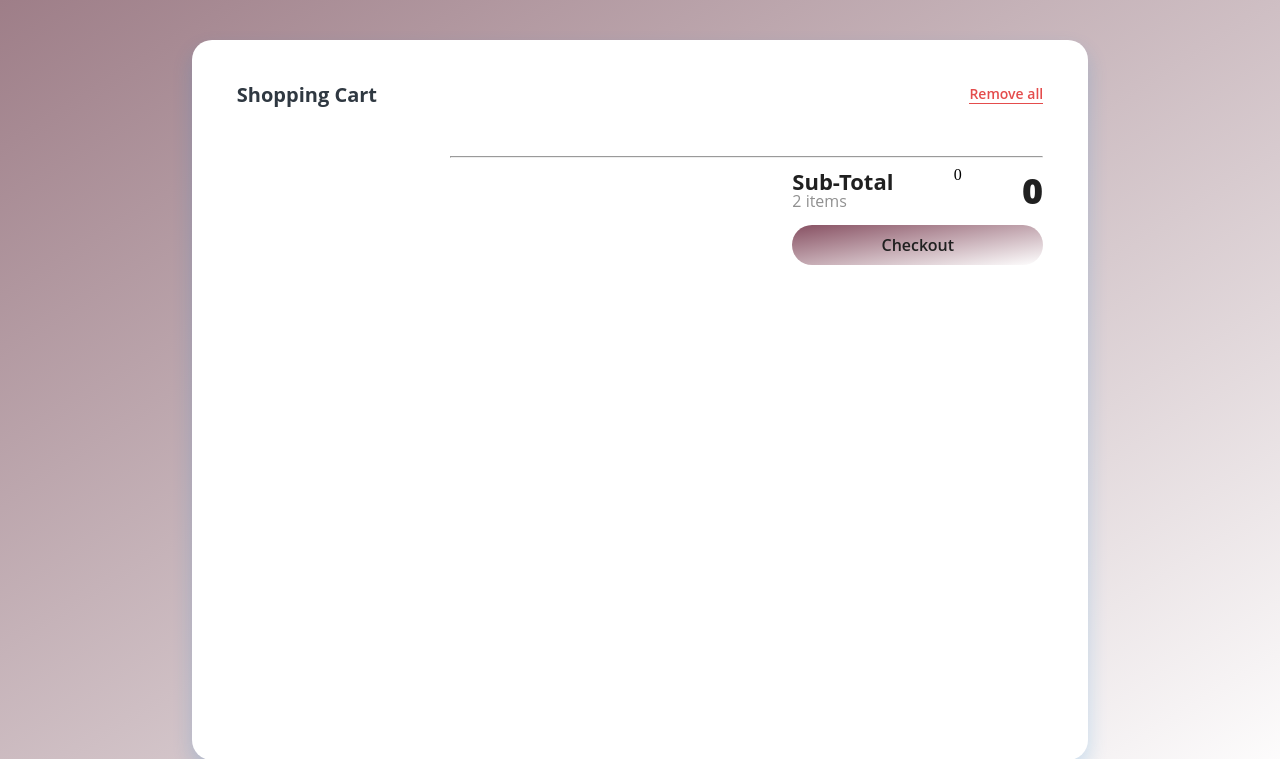
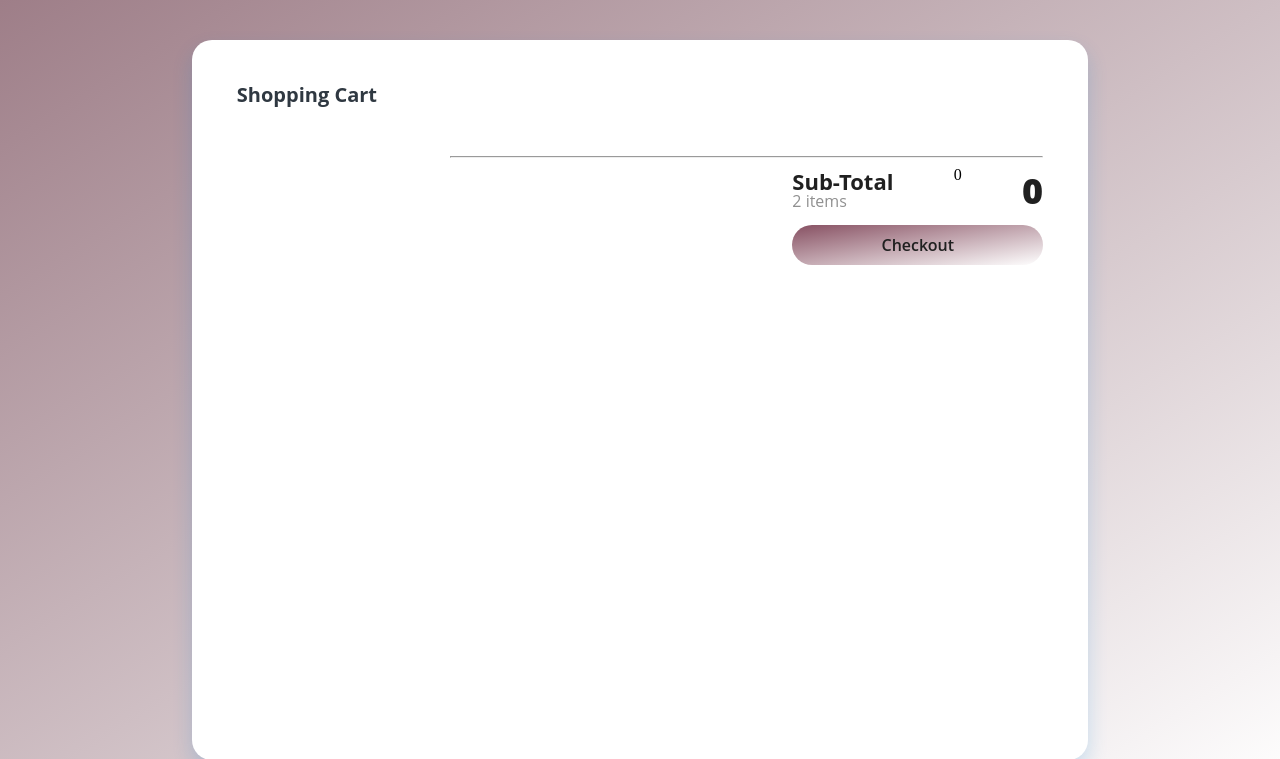
Before and after one commit to saymahub/SPESH-Database-and-Website, a PHP site: page /Cart.php in a window 1280 px wide. Shown: the top 759 px of the page. Run offline with PHP 8.4, Linux system fonts and the light colour scheme; data comes from the database, SQL or seed files in the repository; data that the repository does not hold is empty.

Commit message:
Update Cart.php

```diff
--- a/SPESH/Website/Cart.php
+++ b/SPESH/Website/Cart.php
@@ -67,6 +67,7 @@ body{
 	font-family: 'Open Sans';
 	font-weight: 800;
 	color: #202020;
+	line-height: 1em;
 }
 .subtitle{
 	line-height: 10px;
@@ -227,7 +228,7 @@ hr{
 	<div class="CartContainer">
 			<div class="Header">
 				<h3 class="Heading">Shopping Cart</h3>
-				<h5 class="Action">Remove all</h5>
+
 			</div>
 	<?php
 		if ($selection1 >= 1){
@@ -241,8 +242,7 @@ hr{
 				</div>
 				<div class="prices">
 					<div class="amount"><?php echo $prod_price[$selection1] ?></div>
-					<div class="save"><u>Save for later</u></div>
-					<div class="remove"><u>Remove</u></div>
+
 				</div>
 			</div>
 			<?php
@@ -262,8 +262,7 @@ hr{
 				</div>
 				<div class="prices">
 					<div class="amount"><?php echo $prod_price[$selection2] ?></div>
-					<div class="save"><u>Save for later</u></div>
-					<div class="remove"><u>Remove</u></div>
+
 				</div>
 			</div>
 			<?php
@@ -282,8 +281,7 @@ hr{
 				</div>
 				<div class="prices">
 					<div class="amount"><?php echo $prod_price[$selection3] ?></div>
-					<div class="save"><u>Save for later</u></div>
-					<div class="remove"><u>Remove</u></div>
+
 				</div>
 			</div>
 			<?php
```
